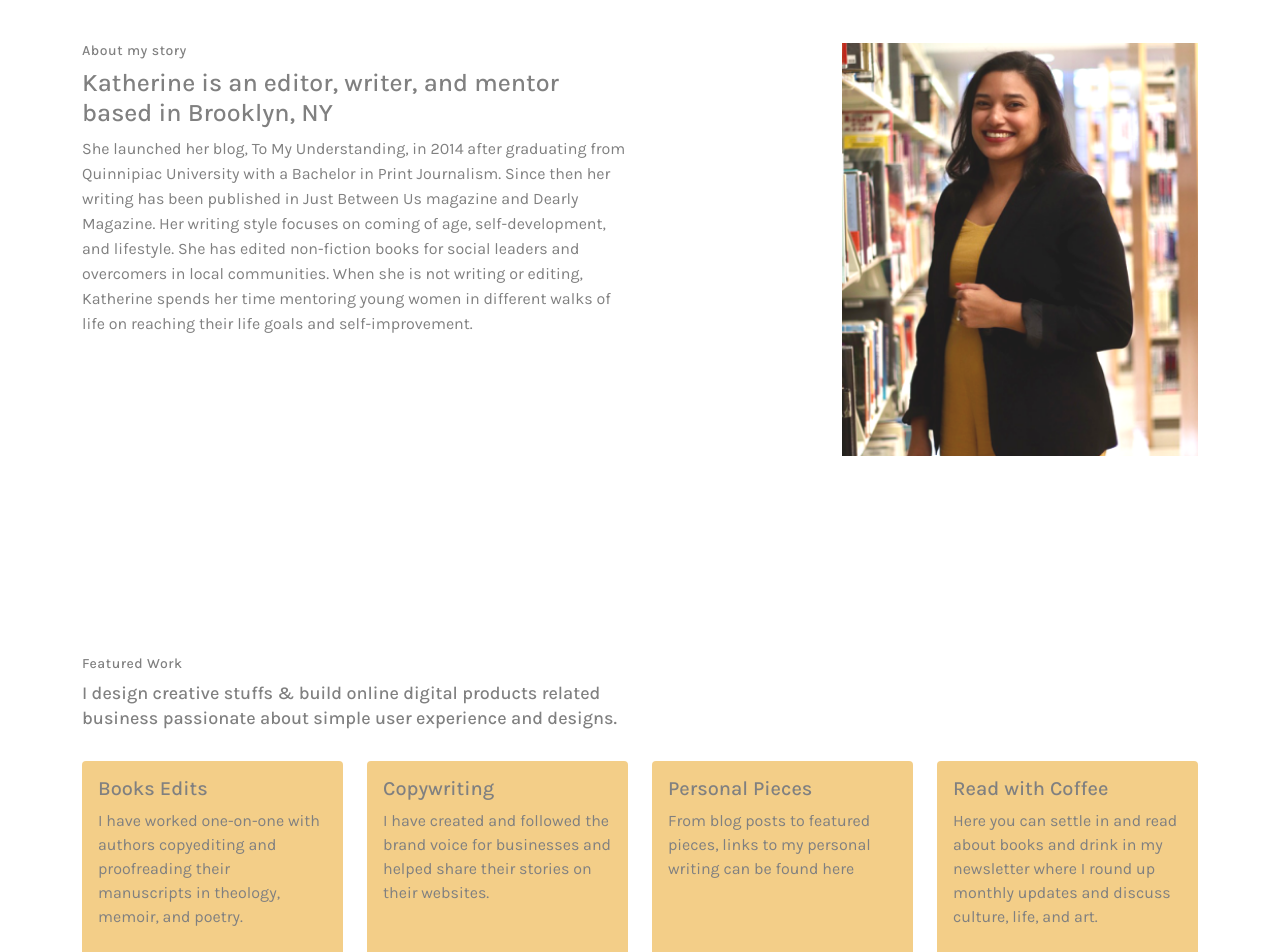
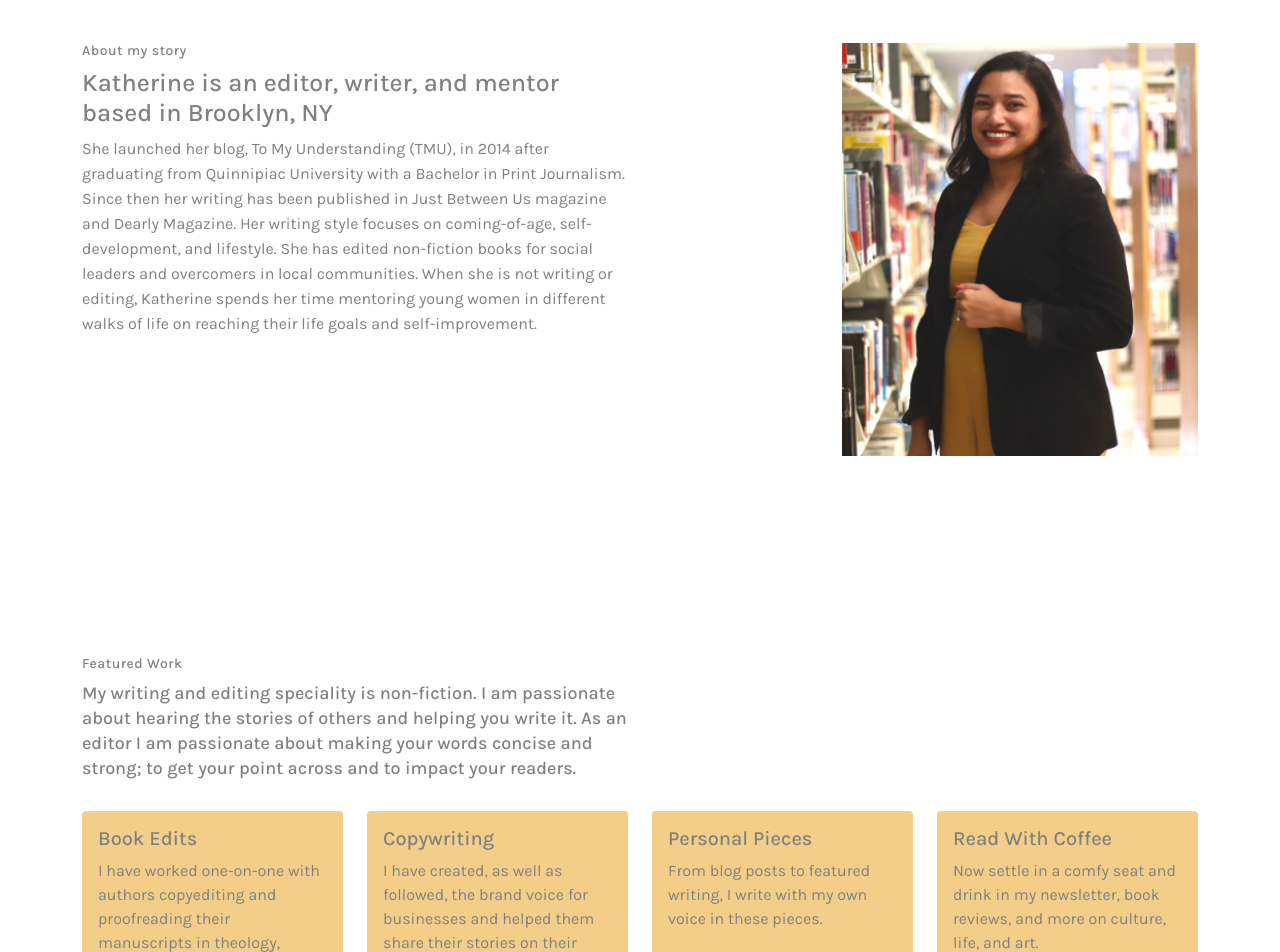
Before and after one commit to Kaitlyn-Lynette/Kathys-Portfolio, a React (Create React App) app: page / in a window 1280 px wide. Shown: the part 700-1652 px from the top of the page. Built offline with nearby package versions, Linux system fonts and the light colour scheme.

Commit message:
copy edit for work

```diff
--- a/src/components/FeaturedHeader.js
+++ b/src/components/FeaturedHeader.js
@@ -23,7 +23,7 @@ const FeaturedHeader = () => {
               <Image
                 src="/images/Note_To_Readers.jpg"
                 width="100%"
-                style={{ paddingLeft: "40px", paddingRight:"40px", paddingBottom: "40px"}}
+                // style={{ paddingLeft: "40px", paddingRight:"40px", paddingBottom: "40px"}}
               />
             </Col>
             <Col md={4} sm={12} id="note">
@@ -31,18 +31,7 @@ const FeaturedHeader = () => {
               <p>
                 My dear reader, website peruser, or potential partner in work, I
                 am honored to have you spend your time here to show interest in
-                getting to know me and my work. Writing is such a personal
-                thing. If out of the heart the mouth speaks, then out of the
-                soul does one write. Writing is not only therapeutic, it also
-                frees up the world that’s inside a person. My writing and
-                editing speciality is non-fiction. I am passionate about hearing
-                the stories of others. To get to hear others share their stories
-                is a gift and I want to help you get your story out. As an
-                editor I am passionate about making your words concise and
-                strong; to get your point across and to impact your readers.
-                Here on my website is a collection of what makes me, well me.
-                You will find a collection of my thoughts, books I love, and my
-                newsletter. I hope you find this website enjoyable and feel free
+                getting to know me and my work. I hope you find this website enjoyable and feel free
                 to reach me with any questions or to start a work partnership,
                 or even just to share a book or podcast you discovered.
               </p>
--- a/src/pages/About.js
+++ b/src/pages/About.js
@@ -27,10 +27,10 @@ const About = () => {
                 lineHeight: "25px",
               }}
             >
-              She launched her blog, To My Understanding, in 2014 after graduating
+              She launched her blog, To My Understanding (TMU), in 2014 after graduating
               from Quinnipiac University with a Bachelor in Print Journalism. Since then her writing has
               been published in Just Between Us magazine and Dearly Magazine.
-              Her writing style focuses on coming of age, self-development, and
+              Her writing style focuses on coming-of-age, self-development, and
               lifestyle. She has edited non-fiction books for social leaders and
               overcomers in local communities. When she is not writing or
               editing, Katherine spends her time mentoring young women in
--- a/src/pages/Services.js
+++ b/src/pages/Services.js
@@ -39,7 +39,6 @@ const Services = () => {
                 <Card.Text>
                   <ul>
                     <li>Blog Writing</li>
-                    <li>Fiction Writing</li>
                     <li>Memoir Writing</li>
                     <li>Copy Writing</li>
                   </ul>
@@ -56,10 +55,9 @@ const Services = () => {
                 </Card.Title>
                 <Card.Text>
                   <ul>
+                    <li>Non-Fiction Manuscripts</li>
                     <li>Memoirs</li>
-                    <li>Essays</li>
                     <li>Poetry</li>
-                    <li>Wesbite Copy</li>
                   </ul>
                 </Card.Text>
               </Card.Body>
--- a/src/pages/Work.js
+++ b/src/pages/Work.js
@@ -6,11 +6,10 @@ import Card from "react-bootstrap/Card";
 // import {Link, useLocation}  from "react-router-dom";
 
 const Work = () => {
-
   const contents = [
     {
       id: 1,
-      title: "Books Edits",
+      title: "Book Edits",
       text:
         "I have worked one-on-one with authors copyediting and proofreading their manuscripts in theology, memoir, and poetry.",
     },
@@ -18,19 +17,19 @@ const Work = () => {
       id: 2,
       title: "Copywriting",
       text:
-        "I have created and followed the brand voice for businesses and helped share their stories on their websites.",
+        "I have created, as well as followed, the brand voice for businesses and helped them share their stories on their websites.",
     },
     {
       id: 3,
       title: "Personal Pieces",
       text:
-        "From blog posts to featured pieces, links to my personal writing can be found here",
+        "From blog posts to featured writing, I write with my own voice in these pieces.",
     },
     {
       id: 4,
-      title: "Read with Coffee",
+      title: "Read With Coffee",
       text:
-        "Here you can settle in and read about books and drink in my newsletter where I round up monthly updates and discuss culture, life, and art.",
+        "Now settle in a comfy seat and drink in my newsletter, book reviews, and more on culture, life, and art.",
     },
   ];
   return (
@@ -47,8 +46,10 @@ const Work = () => {
               Featured Work
             </h5>
             <h4 style={{ fontSize: "18px", lineHeight: "25px" }}>
-              I design creative stuffs & build online digital products related
-              business passionate about simple user experience and designs.
+              My writing and editing speciality is non-fiction. I am passionate
+              about hearing the stories of others and helping you write it.
+              As an editor I am passionate about making your words concise and
+              strong; to get your point across and to impact your readers.
             </h4>
           </Col>
         </Row>
@@ -58,7 +59,11 @@ const Work = () => {
               <Card
                 key={content.id}
                 // bg="warning"
-                style={{ marginBottom: "20px", border: "none", backgroundColor: "#f3ce88"}}
+                style={{
+                  marginBottom: "20px",
+                  border: "none",
+                  backgroundColor: "#f3ce88",
+                }}
                 className="h-100"
               >
                 <Card.Body>
@@ -71,7 +76,7 @@ const Work = () => {
         </Row>
       </Container>
     </div>
-  )
+  );
 };
 
 export default Work;
```
